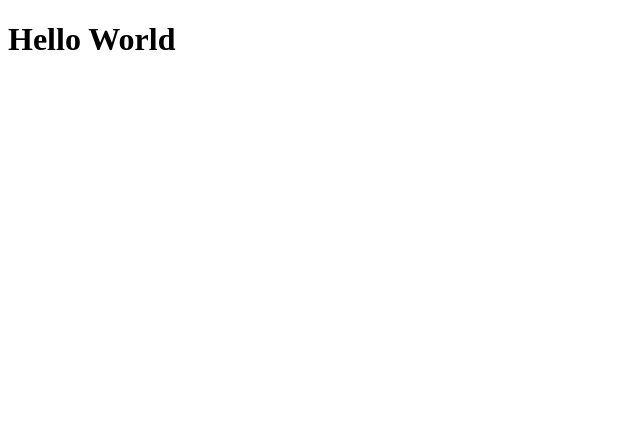
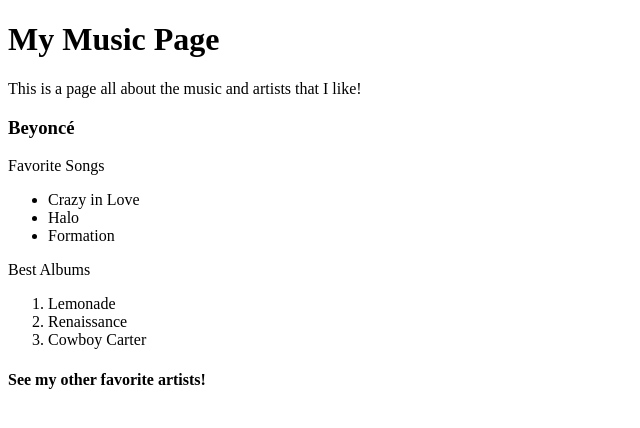
Before and after one commit to Avaaland/html-practice, a plain HTML site: page index.html in a window 1280 px wide. Shown: the whole page, without its empty margins (0-640 px from the left). Drawn offline with Linux system fonts and the light colour scheme.

Commit message:
Build my music page: headers, paragraphs, lists

```diff
--- a/index.html
+++ b/index.html
@@ -1,9 +1,27 @@
-<!Doctype html>
+<!DOCTYPE html>
 <html>
-    <head>
-        <title>HTML Practice</title>
-    </head>
-    <body>
-        <h1>Hello World</h1>
-    </body>
+  <head>
+    <title>My Music Page</title>
+  </head>
+  <body>
+    <h1>My Music Page</h1>
+    <p>This is a page all about the music and artists that I like!</p>
+
+    <h3>Beyoncé</h3>
+    <p>Favorite Songs</p>
+    <ul>
+      <li>Crazy in Love</li>
+      <li>Halo</li>
+      <li>Formation</li>
+    </ul>
+
+    <p>Best Albums</p>
+    <ol>
+      <li>Lemonade</li>
+      <li>Renaissance</li>
+      <li>Cowboy Carter</li>
+    </ol>
+
+    <h4>See my other favorite artists!</h4>
+  </body>
 </html>
```
